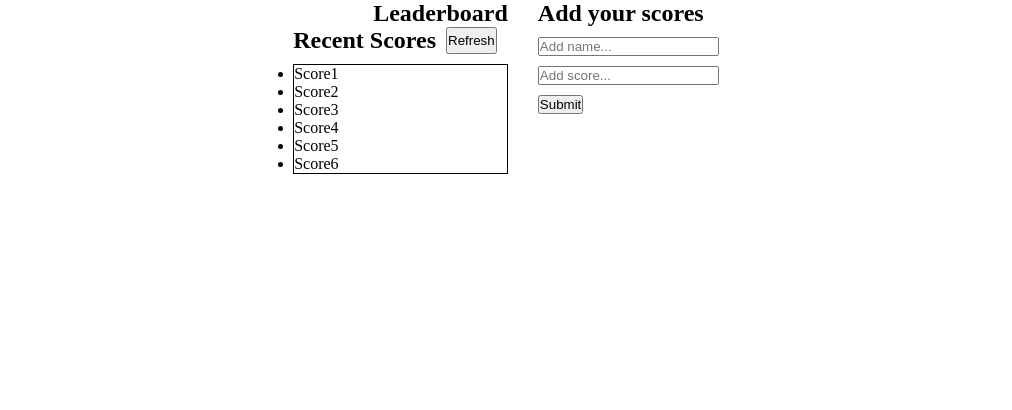
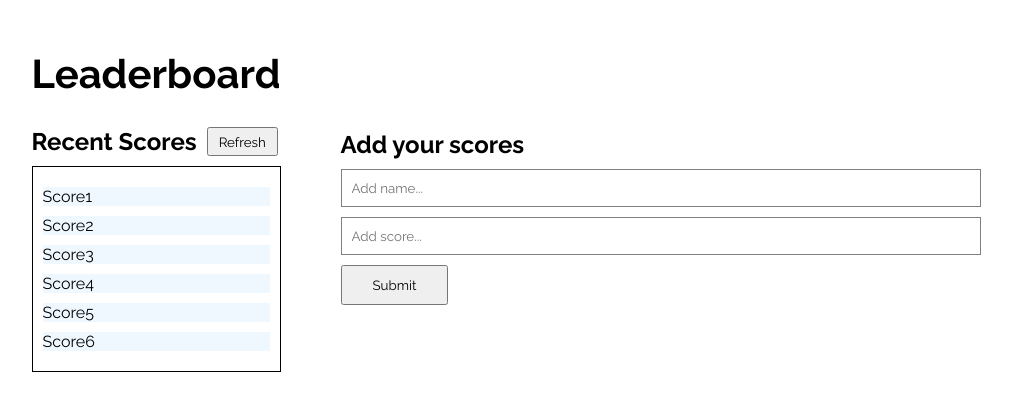
Before and after one commit to Amedzro-Elikplim/Leaderboard, a website built with webpack: page src/index.html in a window 1280 px wide. Shown: the whole page, without its empty margins (134-1146 px from the left). Built offline with nearby package versions, Linux system fonts and the light colour scheme.

Commit message:
Add styles to form layout

```diff
--- a/src/style.css
+++ b/src/style.css
@@ -2,6 +2,7 @@
   box-sizing: border-box;
   margin: 0;
   padding: 0;
+  font-family: Raleway, sans-serif;
 }
 
 .d-flex {
@@ -12,26 +13,24 @@
   flex-wrap: wrap;
 }
 
-.title {
-    margin-left: 5rem;
+.score-form-container {
+  justify-content: center;
+  gap: 60px;
+  margin-top: 50px;
 }
 
-.container {
-  flex-wrap: wrap;
-  gap: 30px;
-}
-
-.score-form-container {
-    justify-content: center;
-    gap: 30px;
-}
-
-.scores {
-
+.title {
+    font-size: 40px;
 }
 
 .recent-scores-div {
   gap: 10px;
+  margin-top: 30px;
+}
+
+.refresh-btn {
+    padding: 0px 10px;
+    cursor: pointer;
 }
 
 .display-scores {
@@ -39,6 +38,32 @@
   margin-top: 10px;
 }
 
+.score-list {
+  list-style-type: none;
+  padding: 10px;
+}
+
+.score-list li {
+    background-color: aliceblue;
+    margin: 10px 0px;
+}
+
+.form h2 {
+    margin-top: 80px;
+}
+
 .form div {
   margin-top: 10px;
+  width: 50vw;
 }
+
+.input-field {
+    padding: 10px;
+    width: 50vw;
+    border: 1px solid gray;
+}
+
+.submit-btn {
+    padding: 10px 30px;
+    cursor: pointer;
+}
```
Lines whose indentation alone changed are shown as unchanged.
